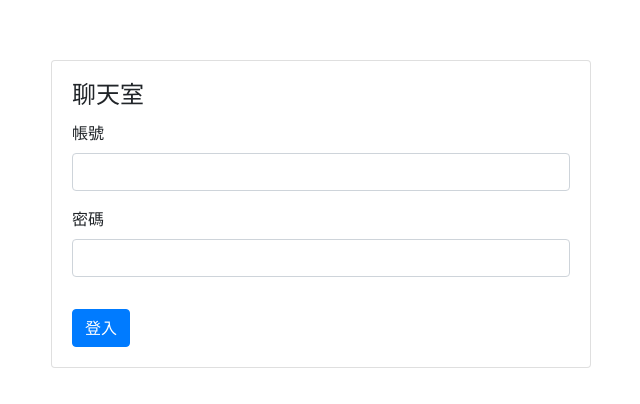
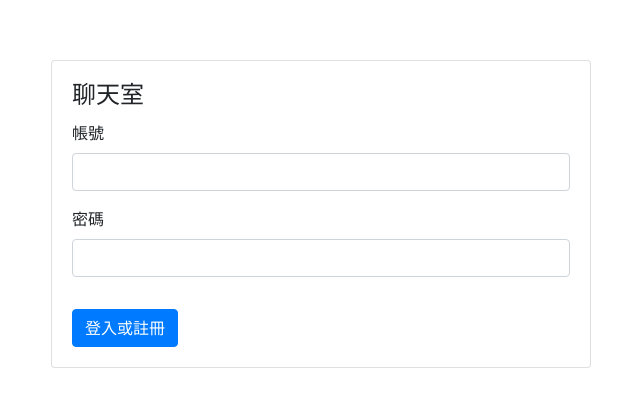
Before and after one commit to sea841107/chat-room, a Vue app in the folder client/: page /#/ in a window 1280 px wide. Shown: the part 210-614 px from the top of the page, without its empty margins (319-959 px from the left). Built offline with nearby package versions, Linux system fonts and the light colour scheme.

Commit message:
modify login button text

```diff
--- a/client/src/views/LoginView.vue
+++ b/client/src/views/LoginView.vue
@@ -13,7 +13,7 @@
                 <b-form-input type="password" v-model="password" required></b-form-input>
               </b-form-group>
 
-              <b-button type="submit" variant="primary" class="mt-3">登入</b-button>
+              <b-button type="submit" variant="primary" class="mt-3">登入或註冊</b-button>
             </b-form>
           </b-card>
         </b-col>
```
